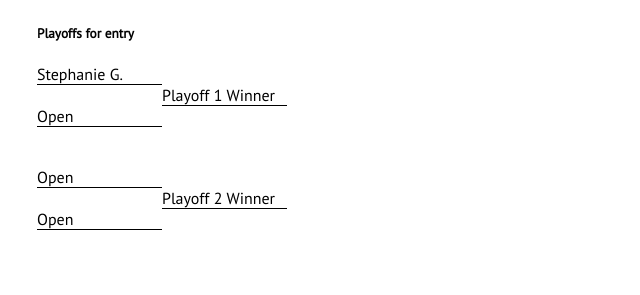
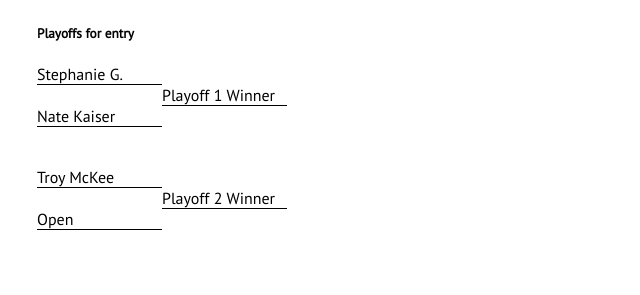
Before and after one commit to CzechsMix/czechsmix.github.io, a Jekyll site: the page built from wiimbeldon.html, in a window 1280 px wide. Shown: the part 449-744 px from the top of the page, without its empty margins (253-893 px from the left). Built offline with Jekyll 4.4.1, drawn with Linux system fonts in a browser that asks for light colours; nearby versions of some CDN libraries.

Commit message:
update bracket with troy and nate

```diff
--- a/wiimbeldon.html
+++ b/wiimbeldon.html
@@ -7,11 +7,11 @@ layout: default
 <div class="bracket">
   <div class="round">Stephanie G.</div>
     <div class="round"> Playoff 1 Winner</div>
-  <div class="round">Open</div>
+  <div class="round">Nate Kaiser</div>
 </div>
 <br /><br />
 <div class="bracket">
-  <div class="round">Open</div>
+  <div class="round">Troy McKee</div>
     <div class="round"> Playoff 2 Winner</div>
   <div class="round">Open</div>
 </div>
```
